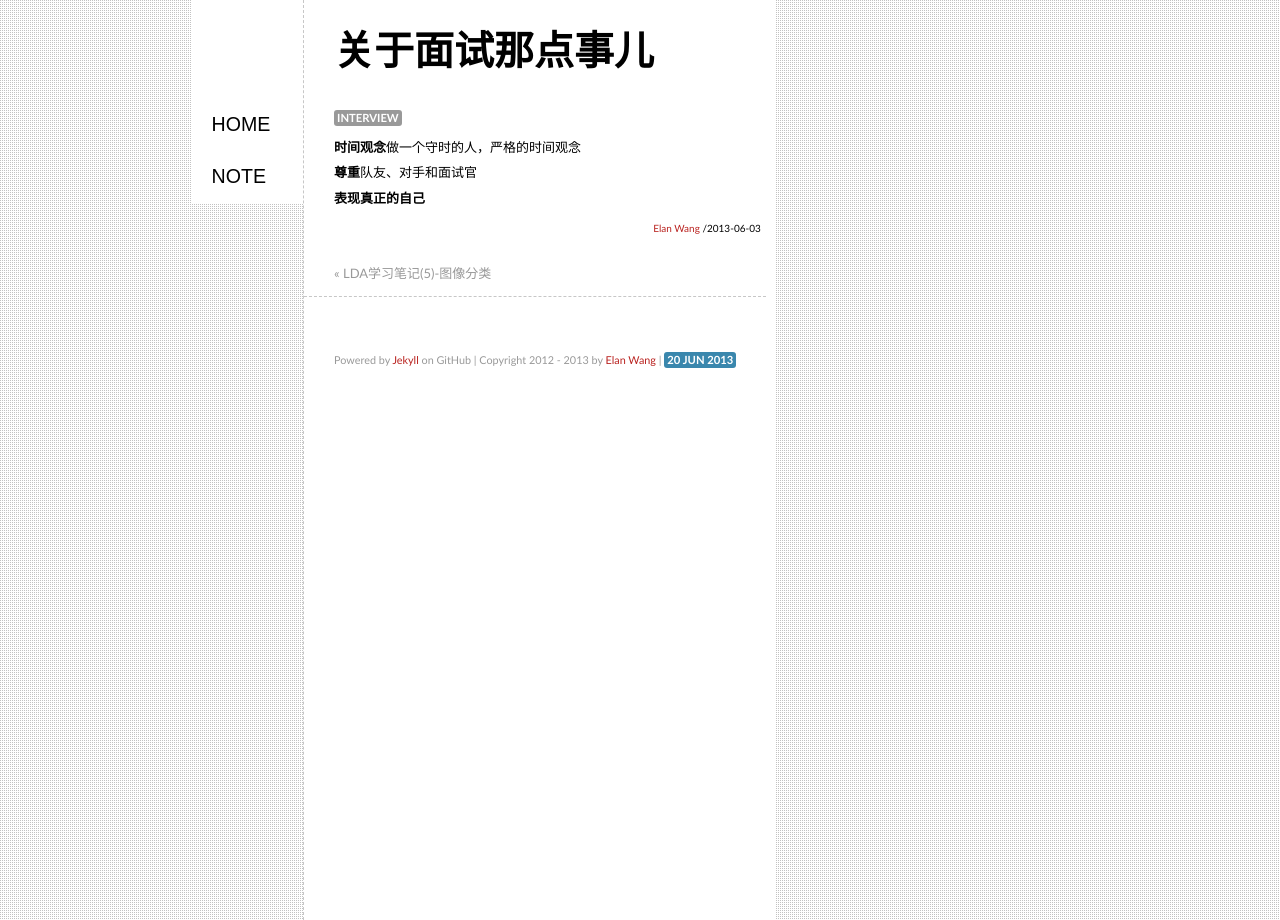
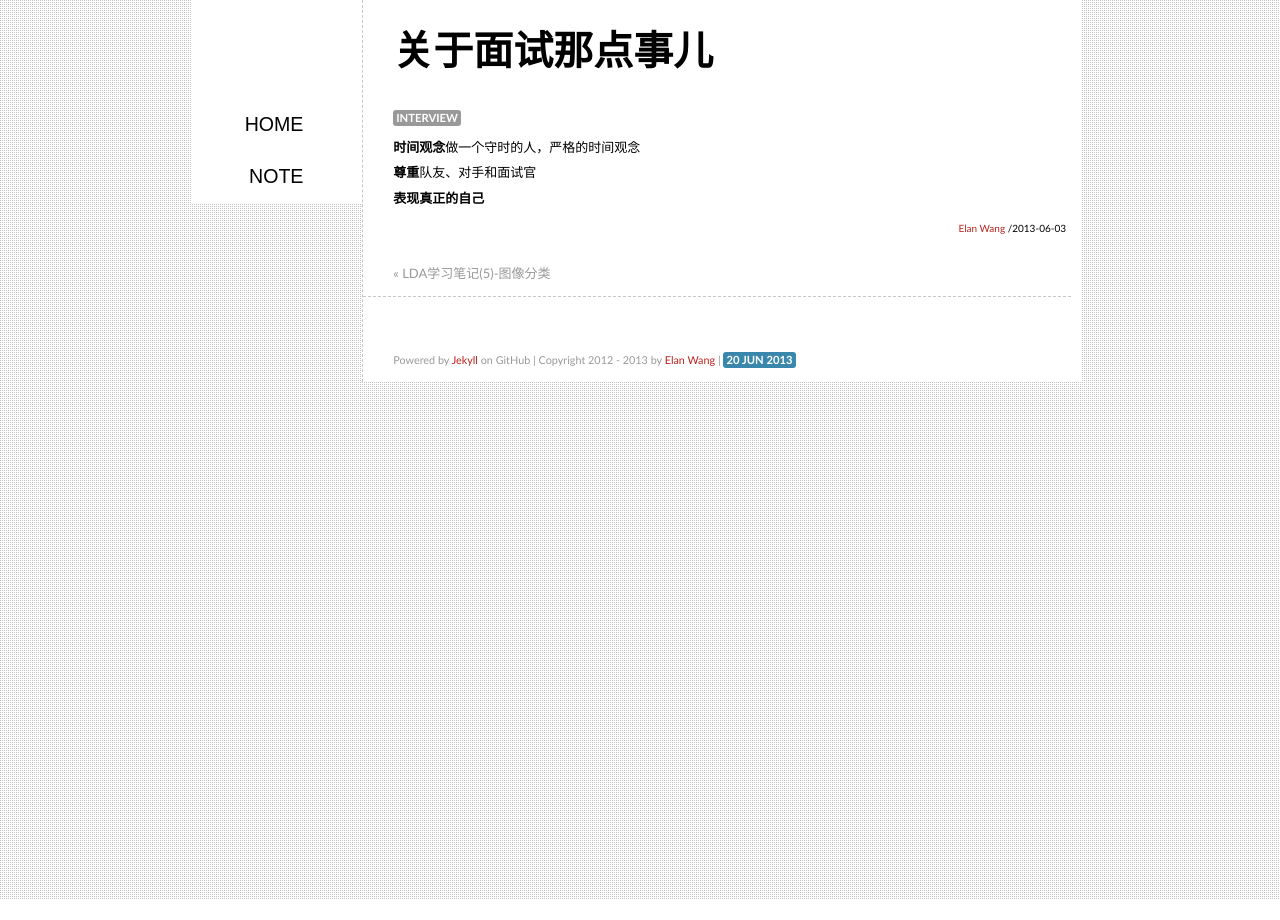
Before and after one commit to elan2wang/note, a Jekyll site: the page built from _posts/2013-06-03-interview-tips.md, in a window 1280 px wide. Built offline with Jekyll 4.4.1, drawn with Linux system fonts in a browser that asks for light colours; comment, search, counter and statistics services are not loaded.

Commit message:
edit style

```diff
--- a/style/note.css
+++ b/style/note.css
@@ -6,7 +6,6 @@
 }
 
 body {
-	float:left;
 	margin:0 15%;
 	font-size:14px;
 	color:#000000;
@@ -27,7 +26,6 @@ body {
 }
 
 #main {
-	height:100%;
 	width:79%;
 	float:left;
 	padding:10px 10px 10px 0;
```
